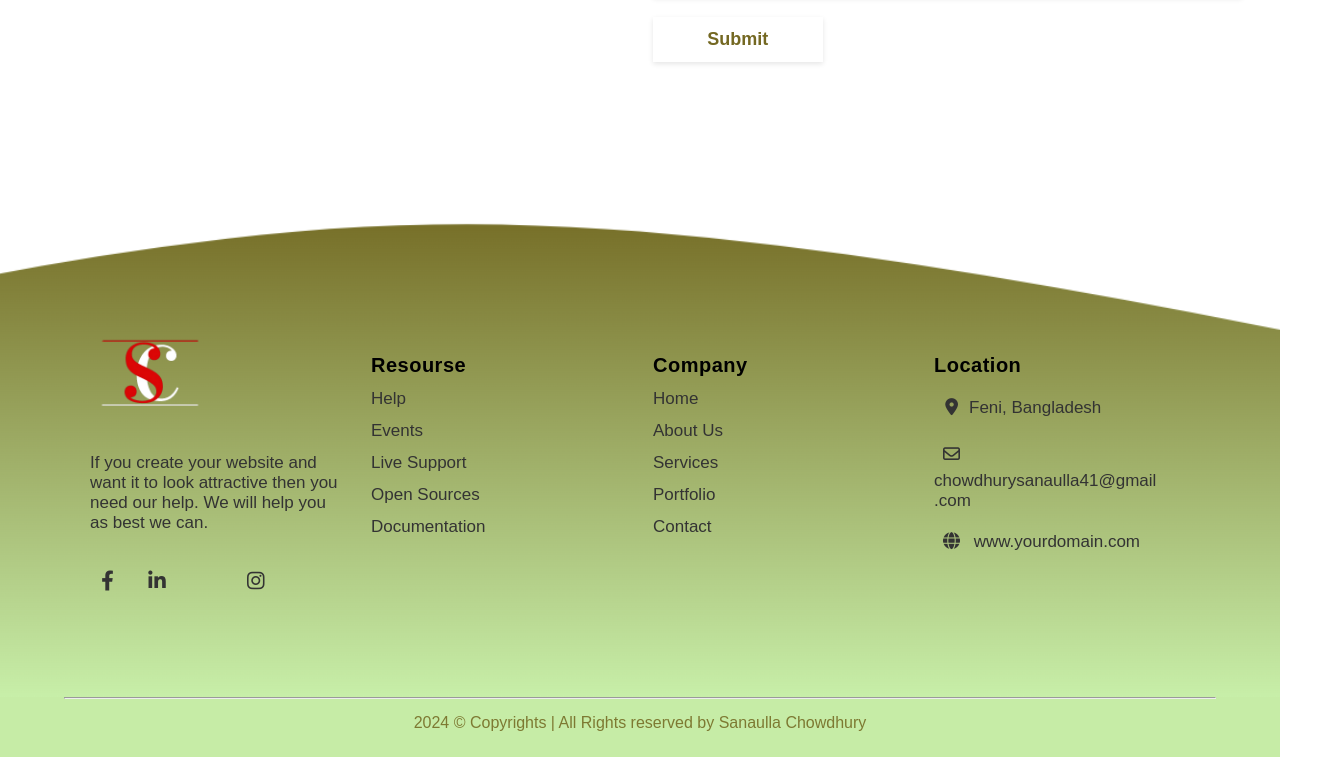
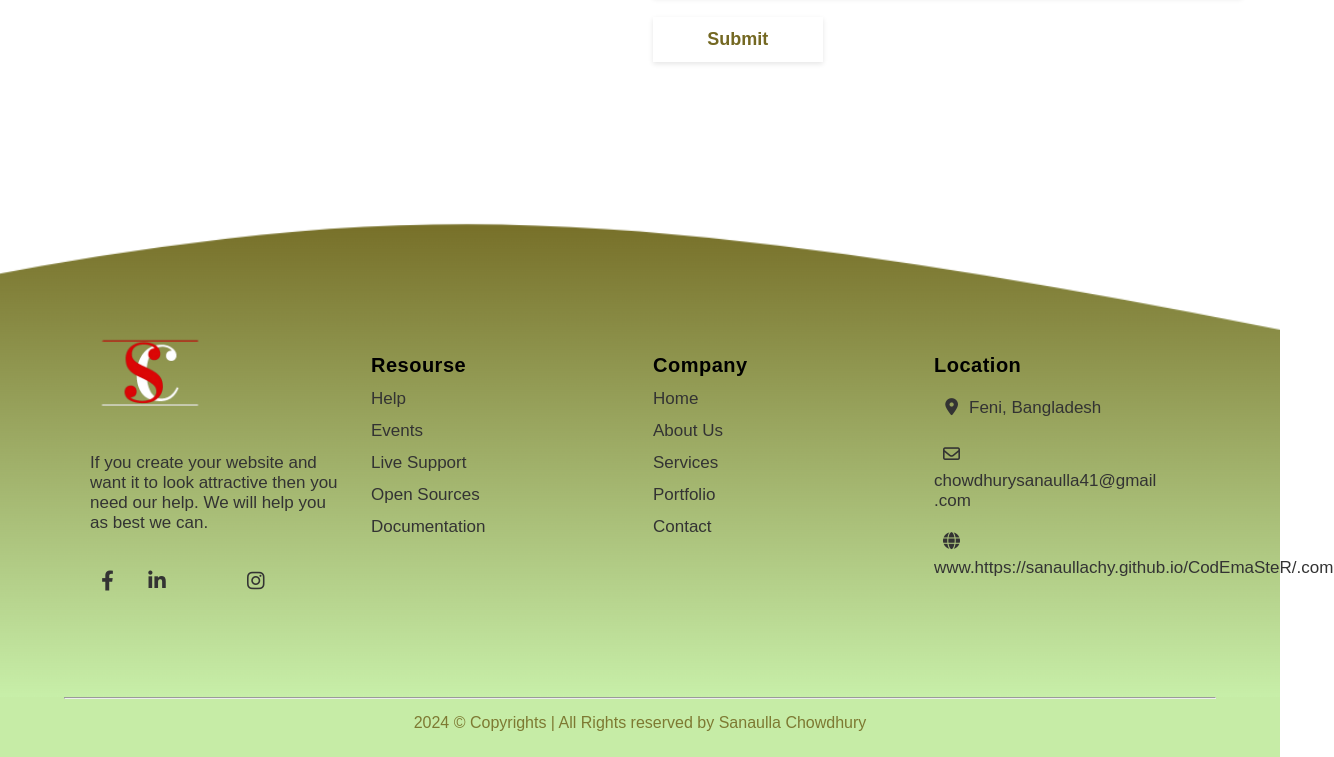
Before and after one commit to Sanaullachy/CodEmaSteR, a plain HTML site: page index.html in a window 1280 px wide. Shown: the part 4961-5718 px from the top of the page, 1334 px wide, since content can reach past the window. Drawn offline with nearby package versions, Linux system fonts and the light colour scheme; some icons are missing.

Commit message:
Update index.html

```diff
--- a/index.html
+++ b/index.html
@@ -241,7 +241,7 @@ then you need our help. We will help you as best we can.
 			<h1> Location </h1>
 			<li> <i class="fas fa-map-marker-alt"></i>Feni, Bangladesh</li>
 		<li><i class="far fa-envelope"></i>chowdhurysanaulla41@gmail<br>.com</li>
-			<li><i class="fas fa-globe"></i> www.yourdomain.com</li>
+			<li><i class="fas fa-globe"></i> www.https://sanaullachy.github.io/CodEmaSteR/.com</li>
 			<li> </li>
 		</div>
 	</div>
```
